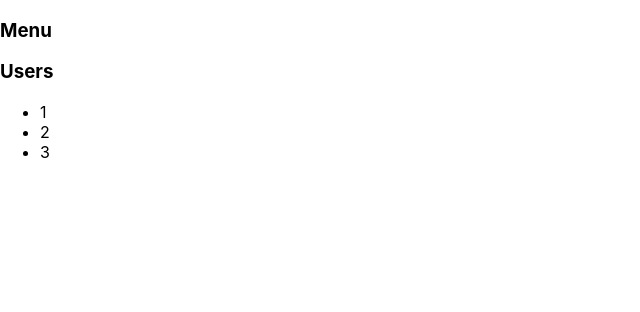
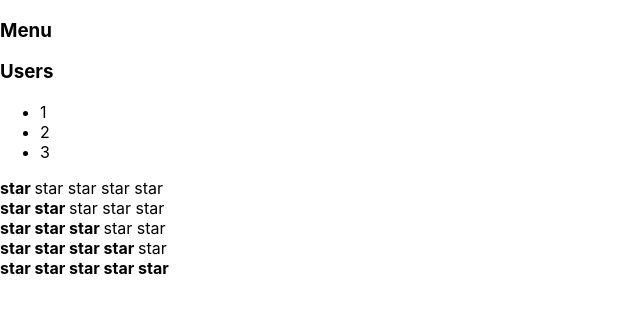
Before and after one commit to genamontana/it-kamasutra-examples, a React (Create React App) app: page / in a window 1280 px wide. Shown: the top 312 px of the page, without its empty margins (0-640 px from the left). Built offline with nearby package versions, Linux system fonts and the light colour scheme.

Commit message:
05 conditional rendering

```diff
--- a/src/App.tsx
+++ b/src/App.tsx
@@ -9,6 +9,12 @@
             <Accordion titleValue={"Menu"} collapsed={true}/>
 
             <Accordion titleValue={"Users"} collapsed={false}/>
+
+            <Rating value={1}/>
+            <Rating value={2}/>
+            <Rating value={3}/>
+            <Rating value={4}/>
+            <Rating value={5}/>
         </div>
     );
 }
--- a/src/components/Accordion/Accordion.tsx
+++ b/src/components/Accordion/Accordion.tsx
@@ -6,20 +6,12 @@
 }
 
 function Accordion(props: AccordionPropsType) {
-    if (props.collapsed === true) {
+
         return <div>
             <AccordionTitle title={props.titleValue}/>
+            { !props.collapsed && <AccordionBody/>}
         </div>
-    } else {
-        return <div>
-            <AccordionTitle title={props.titleValue}/>
-            <AccordionBody/>
-        </div>
-    }
-    return <div>
-            <AccordionTitle title={props.titleValue}/>
-            <AccordionBody/>
-        </div>
+
 }
 
 type AccordionTitlePropsType = {
--- a/src/components/Rating/Rating.tsx
+++ b/src/components/Rating/Rating.tsx
@@ -1,74 +1,20 @@
-import React from "react";
+import React from 'react';
 
 type RatingPropsType = {
     value: 0 | 1 | 2 | 3 | 4 | 5
 }
 
 export function Rating(props: RatingPropsType) {
-    if (props.value === 1) {
-        return (
-            <div>
-                <Star selected={true}/>
-                <Star selected={false}/>
-                <Star selected={false}/>
-                <Star selected={false}/>
-                <Star selected={false}/>
-            </div>
-        );
-    }
-    if (props.value === 2) {
-        return (
-            <div>
-                <Star selected={true}/>
-                <Star selected={true}/>
-                <Star selected={false}/>
-                <Star selected={false}/>
-                <Star selected={false}/>
-            </div>
-        );
-    }
-    if (props.value === 3) {
-        return (
-            <div>
-                <Star selected={true}/>
-                <Star selected={true}/>
-                <Star selected={true}/>
-                <Star selected={false}/>
-                <Star selected={false}/>
-            </div>
-        );
-    }
-    if (props.value === 4) {
-        return (
-            <div>
-                <Star selected={true}/>
-                <Star selected={true}/>
-                <Star selected={true}/>
-                <Star selected={true}/>
-                <Star selected={false}/>
-            </div>
-        );
-    }
-    if (props.value === 5) {
-        return (
-            <div>
-                <Star selected={true}/>
-                <Star selected={true}/>
-                <Star selected={true}/>
-                <Star selected={true}/>
-                <Star selected={true}/>
-            </div>
-        );
-    }
+
     return (
         <div>
-            <Star selected={false}/>
-            <Star selected={false}/>
-            <Star selected={false}/>
-            <Star selected={false}/>
-            <Star selected={false}/>
-        </div>
-    );
+            <Star selected={props.value > 0}/>
+            <Star selected={props.value > 1}/>
+            <Star selected={props.value > 2}/>
+            <Star selected={props.value > 3}/>
+            <Star selected={props.value > 4}/>
+        </div>)
+
 }
 
 type StarPropsType = {
```
